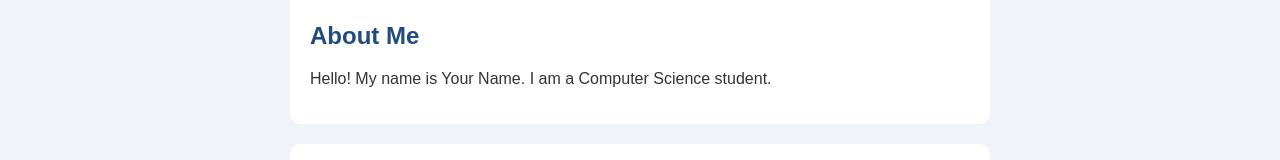
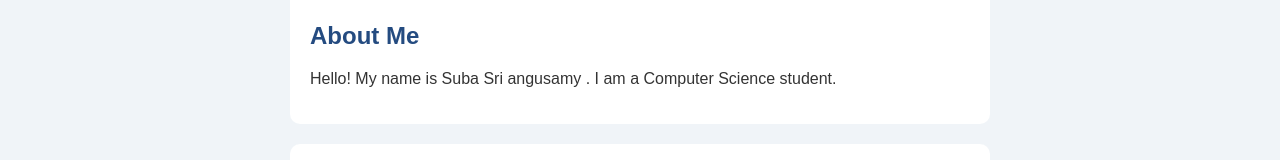
Before and after one commit to subasriangusamy2007-byte/Personal_profile-, a plain HTML site: page index.html in a window 1280 px wide. Shown: the part 290-450 px from the top of the page. Drawn offline with Linux system fonts and the light colour scheme.

Commit message:
Update index.html

```diff
--- a/index.html
+++ b/index.html
@@ -76,7 +76,7 @@
 
     <section id="about">
         <h2>About Me</h2>
-        <p>Hello! My name is Your Name.
+        <p>Hello! My name is Suba Sri angusamy .
         I am a Computer Science student.</p>
     </section>
 
```
